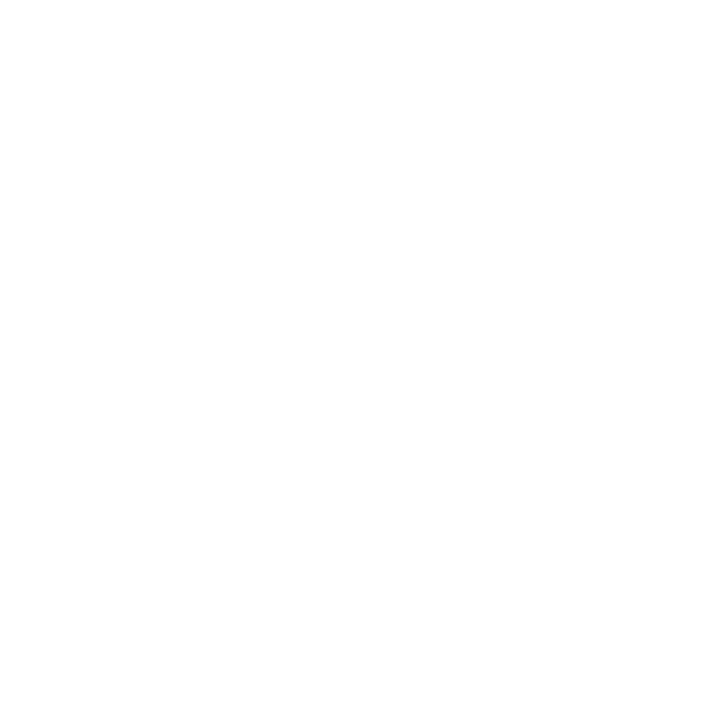
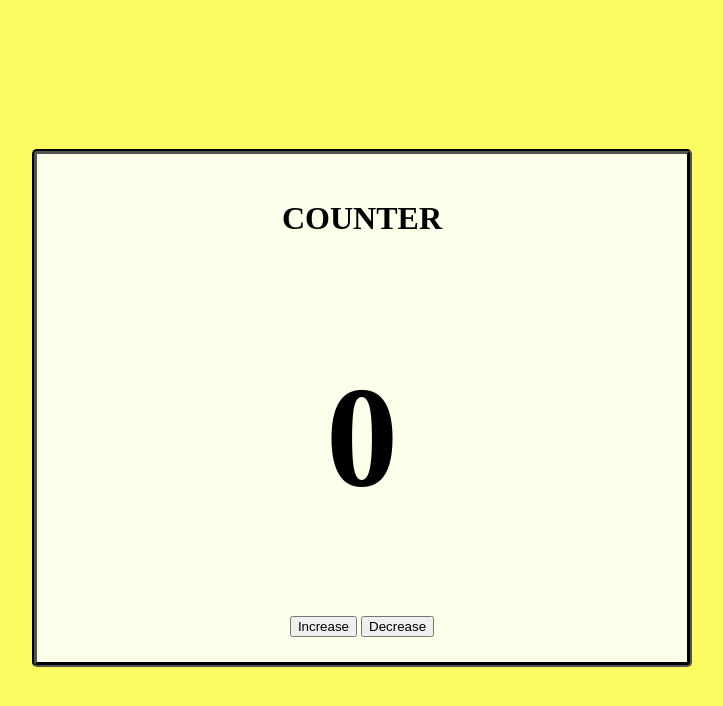
Before and after one commit to ravigunz/counter-html-css-js, a plain HTML site: page index.html in a window 1280 px wide. Shown: the whole page, without its empty margins (278-1001 px from the left). Drawn offline with nearby package versions, Linux system fonts and the light colour scheme.

Commit message:
project complete

```diff
--- a/index.html
+++ b/index.html
@@ -9,7 +9,17 @@
     <link rel="stylesheet" href="styles.css">
 </head>
 <body>
-
+    <div class="container">
+        <div class="counter">
+            <h1>COUNTER</h1>
+            <h1 id="count">0</h1>
+            <div>
+                <button type="button" class="btn btn-outline-dark" onclick="changeCount(1)">Increase</button>
+                <button type="button" class="btn btn-outline-dark" onclick="changeCount(-1)">Decrease</button>
+            </div>
+        </div>
+    </div>
     <script src="index.js"></script>
+    <script src="https://cdn.jsdelivr.net/npm/bootstrap@5.2.2/dist/js/bootstrap.min.js"></script>
 </body>
 </html>
--- a/index.js
+++ b/index.js
@@ -0,0 +1,6 @@
+let count = 0;
+
+function changeCount(num){
+count+= num;
+document.getElementById("count").innerHTML = count;
+}
--- a/styles.css
+++ b/styles.css
@@ -0,0 +1,35 @@
+body{background-color: #FCFC62;}
+
+.container{
+  width: 95%;
+  height: 100vh;
+  margin: auto;
+  display: flex;
+  justify-content: center;
+  align-items: center;
+}
+
+.counter{
+  display: flex;
+  justify-content: center;
+  align-items: center;
+  flex-direction: column;
+  width: 600px;
+  min-height: 350px;
+  margin: auto;
+  padding: 25px;
+  text-align: center;
+  background: #FEFFEA;
+  border: 5px groove black;
+  border-radius: 5px;
+  color: #bbb;
+}
+
+.counter h1{
+  color: #000;
+  font-size: 2rem;
+}
+
+#count{font-size: 9rem;}
+
+#buttons{display: inline-block;}
```
